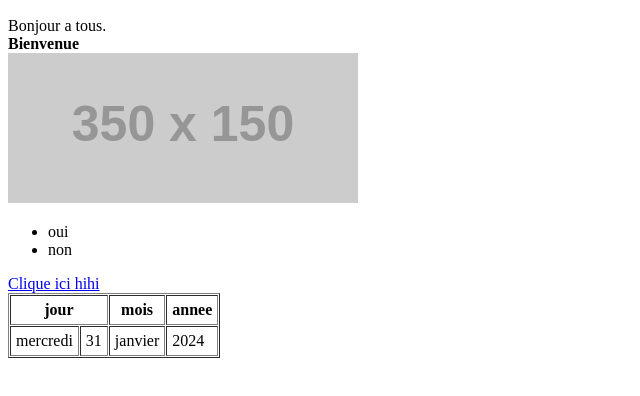
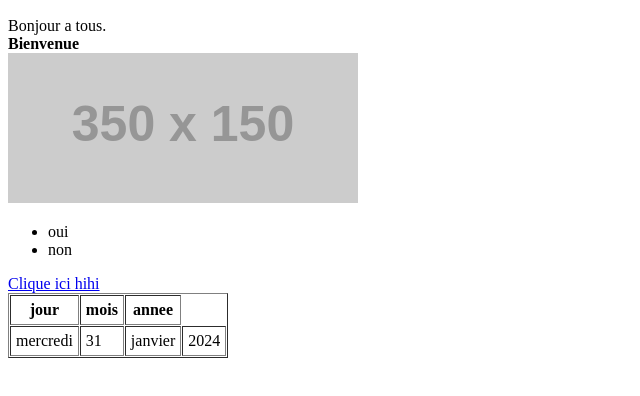
Before and after one commit to usernamefirst98/mfw2, a plain HTML site: page index.html in a window 1280 px wide. Shown: the part 110-506 px from the top of the page, without its empty margins (0-640 px from the left). Drawn offline with Linux system fonts and the light colour scheme; placeholder pictures from the web are drawn by us.

Commit message:
Update index.html

```diff
--- a/index.html
+++ b/index.html
@@ -18,7 +18,7 @@
        <table border = "1" cellpadding="5" cellspacing="1">
 
         <tr>
-            <th colspan="2">jour</th>
+            <th >jour</th>
             <th>mois</th>
             <th>annee</th>
         </tr>
```
